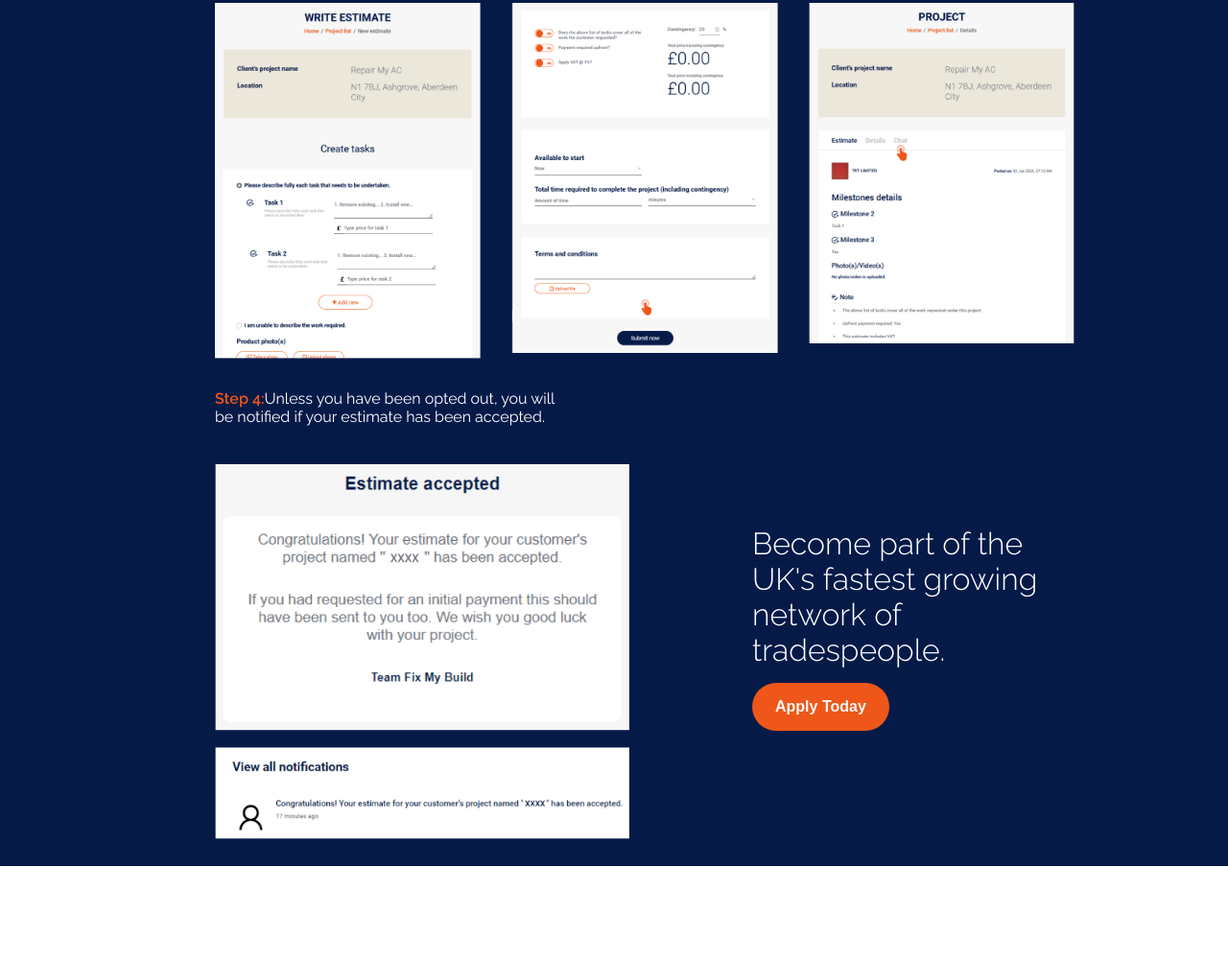
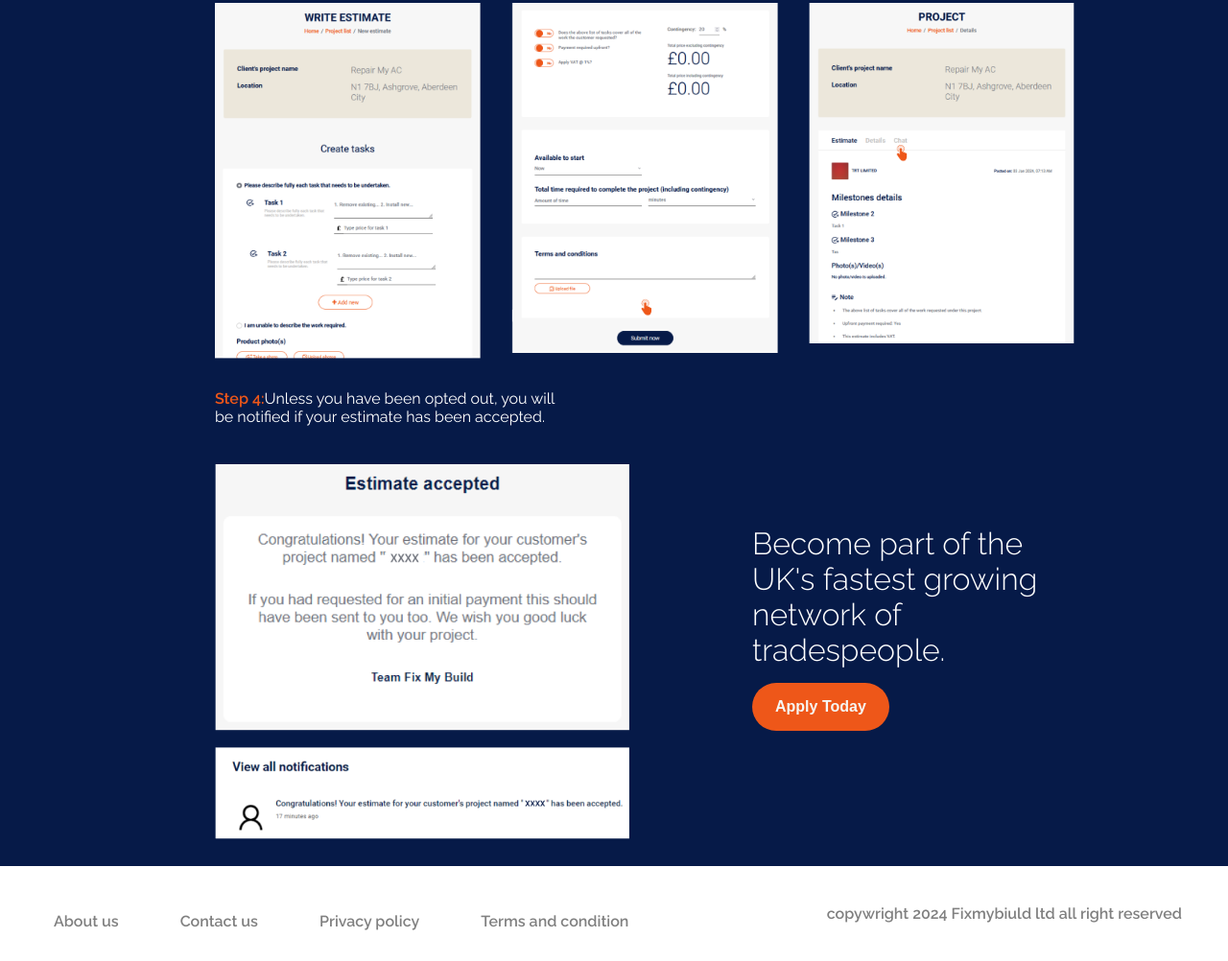
Before and after one commit to vi58-coder/My-Web, a plain HTML site: page index.html in a window 1280 px wide. Shown: the part 4073-5075 px from the top of the page at 96% size. Before the commit the page ends 4976 px from the top, so only its background shows below. Drawn offline with Linux system fonts and the light colour scheme.

Commit message:
build all

```diff
--- a/Css/style.css
+++ b/Css/style.css
@@ -531,3 +531,70 @@
 
 
 }
+
+ /* footer */
+ .joint{
+    text-align: center;
+    background-color: white;
+    padding: 1rem 1.5rem 1rem 1.5rem;
+    color: grey;
+ }
+
+ .main-footer__links{
+    margin-top: 2.5rem;
+    display: grid;
+    grid-template-columns: repeat(2, 1fr );
+
+ }
+ .main-footer__link{
+    list-style-type: none;
+    font-weight: 600;
+
+ }
+
+
+ .out-field{
+    margin-top: 1.3rem;
+ }
+
+ .footer-type{
+     text-decoration: none;
+     color: gray;
+ }
+
+ .footer-type:hover{
+     color: rgb(163, 159, 159);
+
+ }
+
+ .copywright{
+     margin-top: 2rem;
+     font-weight: 600;
+ }
+
+ @media only screen and (min-width: 1024px){
+     .joint{
+         display: flex;
+         justify-content: space-between;
+     }
+
+     .main-footer__links{
+         list-style-type: none;
+         display: flex;
+         justify-content: space-between;
+         margin-top: 2rem;
+     }
+
+     .out-field{
+        margin-top: 0;
+     }
+
+     .footer-type{
+         margin: 2rem;
+         text-decoration: none;
+     }
+
+     .copywright{
+         margin: 1.5rem;
+     }
+ }
--- a/index.html
+++ b/index.html
@@ -230,5 +230,27 @@
     </div>
    </article>
 
+   <footer class="joint">
+    <nav class="footer">
+        <ul class="main-footer__links">
+            <li class="main-footer__link">
+                <a class="footer-type" href="#">About us</a>
+            </li>
+            <li class="main-footer__link">
+                <a class="footer-type" href="#">Contact us</a>
+            </li>
+            <li class="main-footer__link out-field">
+                <a class="footer-type" href="#">Privacy policy</a>
+            </li>
+            <li class="main-footer__link out-field">
+                <a class="footer-type" href="#">Terms and condition</a>
+            </li>
+        </ul>
+    </nav>
+    <div class="copywright">
+        <p>copywright 2024 Fixmybiuld ltd all right reserved</p>
+    </div>
+</footer>
+
 </body>
 </html>
```
Also changed, not shown: components/footer.html (added, +21 -0 lines).
